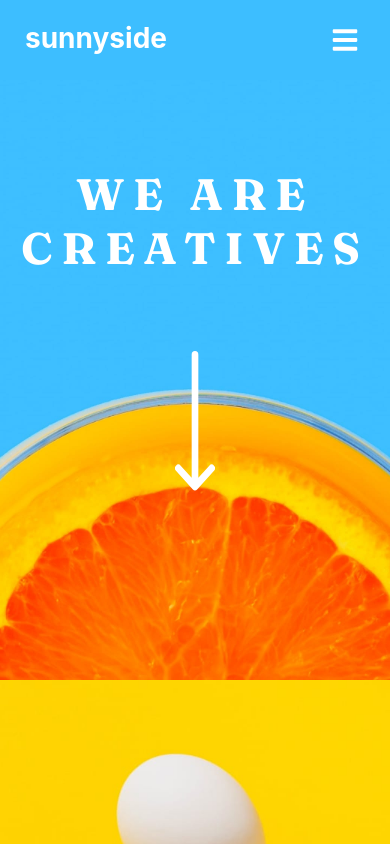
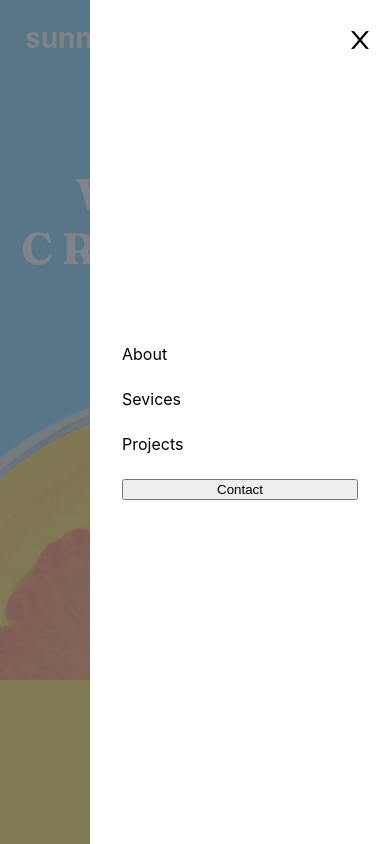
Before and after one commit to joegiuffrida/sunnyside-agency-landing-page, a Next.js app: page / in a window 390 px wide. Both pictures are taken after a click on the button 345 px from the left and 40 px from the top of the page. Shown: the top 844 px of the page. Built offline with nearby package versions, Linux system fonts and the light colour scheme.

Commit message:
added mobile menu modal using reach ui for accessibility

```diff
--- /dev/null
+++ b/components/layout/MobileMenu.js
@@ -0,0 +1,30 @@
+import { DialogOverlay, DialogContent } from '@reach/dialog';
+import styles from './MobileMenu.module.css';
+import VisuallyHidden from '../../util/VisuallyHidden';
+
+import { AiOutlineClose } from 'react-icons/ai';
+
+const MobileMenu = ({ isOpen, onDismiss }) => {
+  return (
+    <DialogOverlay
+      isOpen={isOpen}
+      onDismiss={onDismiss}
+      className={styles.overlay}
+    >
+      <DialogContent aria-label="Menu" className={styles.content}>
+        <button onClick={onDismiss} className={styles.closeButton}>
+          <AiOutlineClose />
+          <VisuallyHidden>Dismiss Menu</VisuallyHidden>
+        </button>
+        <nav className={styles.nav}>
+          <a>About</a>
+          <a>Sevices</a>
+          <a>Projects</a>
+          <button>Contact</button>
+        </nav>
+      </DialogContent>
+    </DialogOverlay>
+  );
+};
+
+export default MobileMenu;
--- /dev/null
+++ b/components/layout/MobileMenu.module.css
@@ -0,0 +1,38 @@
+.overlay {
+  position: fixed;
+  top: 0;
+  left: 0;
+  right: 0;
+  bottom: 0;
+  background-color: hsla(220, 5%, 40%, 0.8);
+  display: flex;
+  justify-content: flex-end;
+}
+
+.content {
+  background: white;
+  width: 300px;
+  height: 100%;
+  padding: 32px;
+  display: flex;
+  flex-direction: column;
+  justify-content: center;
+}
+
+.closeButton {
+  position: absolute;
+  top: 10px;
+  right: 0;
+  padding: 16px;
+  background: transparent;
+  border: none;
+  color: black;
+  font-size: 1.75rem;
+  line-height: 0;
+}
+
+.nav {
+  display: flex;
+  flex-direction: column;
+  gap: 25px;
+}
--- a/components/layout/Nav.js
+++ b/components/layout/Nav.js
@@ -1,17 +1,26 @@
+import { useState } from 'react';
 import styles from './Nav.module.css';
-
 import { FaBars } from 'react-icons/fa';
 
+import MobileMenu from './MobileMenu';
+
 const Nav = () => {
+  const [showMobileMenu, setShowMobileMenu] = useState(false);
+
   return (
     <div className={styles.navContainer}>
-      <div className={styles.navHeader}>
+      <div className={styles.mobileNavHeader}>
         <a>sunnyside</a>
         <button
           className={`${styles.mobileButton} ${styles.toggleMobileButton}`}
+          onClick={() => setShowMobileMenu(true)}
         >
           <FaBars />
         </button>
+        <MobileMenu
+          isOpen={showMobileMenu}
+          onDismiss={() => setShowMobileMenu(false)}
+        />
       </div>
     </div>
   );
--- a/components/layout/Nav.module.css
+++ b/components/layout/Nav.module.css
@@ -7,7 +7,7 @@
   min-width: 280px;
 }
 
-.navHeader {
+.mobileNavHeader {
   display: flex;
   align-items: center;
   flex: 1;
@@ -16,13 +16,13 @@
   color: white;
 }
 
-.navHeader a {
+.mobileNavHeader a {
   font-size: 1.75rem;
   font-weight: bold;
   margin-top: -5px;
 }
 
-.navHeader .mobileButton {
+.mobileNavHeader .mobileButton {
   background: transparent;
   border: none;
   color: white;
--- a/package.json
+++ b/package.json
@@ -2,12 +2,13 @@
   "name": "sunnyside-agency-landing-page",
   "private": true,
   "scripts": {
-    "dev": "next dev",
+    "dev": "next dev -p 3001",
     "build": "next build",
     "start": "next start",
     "lint": "next lint"
   },
   "dependencies": {
+    "@reach/dialog": "^0.16.2",
     "next": "12.0.7",
     "react": "17.0.2",
     "react-dom": "17.0.2",
--- a/styles/Home.module.css
+++ b/styles/Home.module.css
@@ -167,8 +167,8 @@ Default: Phones from 0px to 549px
 
 .testimonial img {
   border-radius: 50%;
-  width: 80px;
-  height: 80px;
+  width: 100px;
+  height: 100px;
 }
 
 .testimonial p {
--- a/styles/globals.css
+++ b/styles/globals.css
@@ -1,3 +1,7 @@
+#root {
+  isolation: isolate;
+}
+
 html,
 body {
   padding: 0;
--- /dev/null
+++ b/util/VisuallyHidden.js
@@ -0,0 +1,40 @@
+import styles from './VisuallyHidden.module.css';
+import { useState, useEffect } from 'react';
+
+const VisuallyHidden = ({ children, ...delegated }) => {
+  const [forceShow, setForceShow] = useState(false);
+
+  useEffect(() => {
+    if (process.env.NODE_ENV !== 'production') {
+      const handleKeyDown = (ev) => {
+        if (ev.key === 'Alt') {
+          setForceShow(true);
+        }
+      };
+
+      const handleKeyUp = () => {
+        setForceShow(false);
+      };
+
+      window.addEventListener('keydown', handleKeyDown);
+      window.addEventListener('keyup', handleKeyUp);
+
+      return () => {
+        window.removeEventListener('keydown', handleKeyDown);
+        window.removeEventListener('keydown', handleKeyUp);
+      };
+    }
+  }, []);
+
+  if (forceShow) {
+    return children;
+  }
+
+  return (
+    <div className={styles.wrapper} {...delegated}>
+      {children}
+    </div>
+  );
+};
+
+export default VisuallyHidden;
--- /dev/null
+++ b/util/VisuallyHidden.module.css
@@ -0,0 +1,10 @@
+.wrapper {
+  position: absolute;
+  overflow: hidden;
+  clip: rect(0 0 0 0);
+  height: 1px;
+  width: 1px;
+  margin: -1px;
+  padding: 0;
+  border: 0;
+}
```
Also changed, not shown: util/constants.js (added, +9 -0 lines), 1 other file (tests, documents, lock files or other folders).
